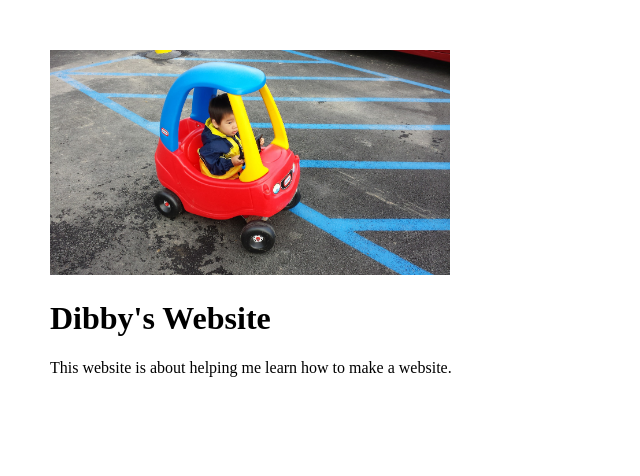
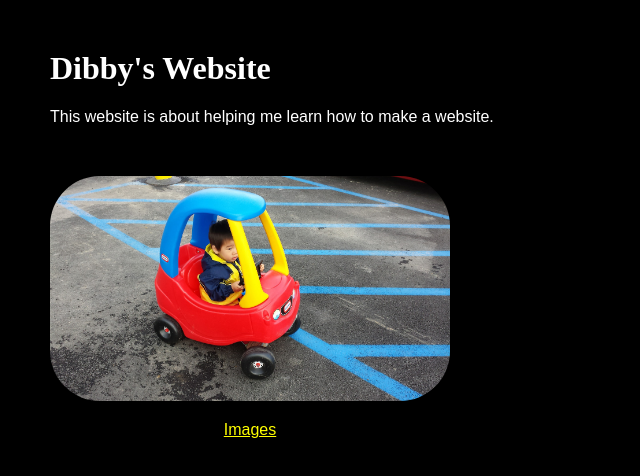
Before and after one commit to shelost/luke, a plain HTML site: page index.html in a window 1280 px wide. Shown: the whole page, without its empty margins (0-640 px from the left). Drawn offline with Linux system fonts and the light colour scheme.

Commit message:
Luke's 2nd Lesson

```diff
--- a/index.html
+++ b/index.html
@@ -8,7 +8,7 @@
 </head>
 <body>
 
-    <img src = 'assets/jinsoo_cart.jpg'>
+
 
     <h1> Dibby's Website </h1>
 
@@ -16,5 +16,15 @@
         This website is about helping me learn how to make a website.
     </p>
 
+    <a href = 'images.html'>
+        <div id = 'bart'>
+            <img id = 'dibby' src = 'assets/jinsoo_cart.jpg'>
+            <p>
+                Images
+            </p>
+        </div>
+
+    </a>
+
 </body>
 </html>
--- a/style.css
+++ b/style.css
@@ -1,7 +1,31 @@
 body{
     margin: 50px;
+    background-color:black;
+    color: white;
 }
 
 img{
     width: 400px;
 }
+
+p{
+    font-family: sans-serif;
+    margin-bottom:50px ;
+}
+
+#dibby{
+    border-radius: 50px;
+}
+
+a{
+    color: yellow;
+}
+
+a:hover{
+    color: rgb(187, 70, 187);
+}
+
+#bart{
+    text-align:center;
+    width: fit-content;
+}
```
Also changed, not shown: images.html (added, +15 -0 lines), images.css (added).
